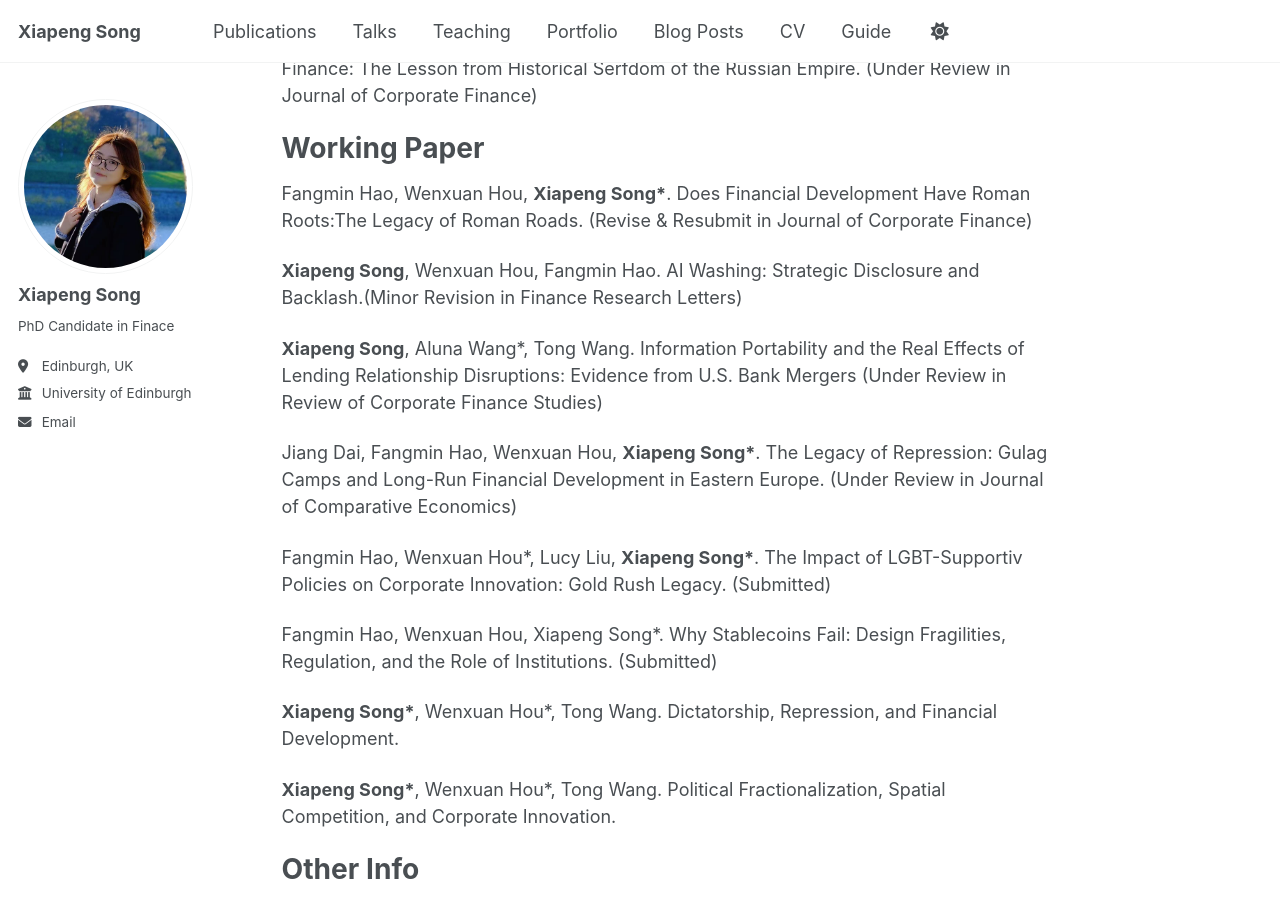
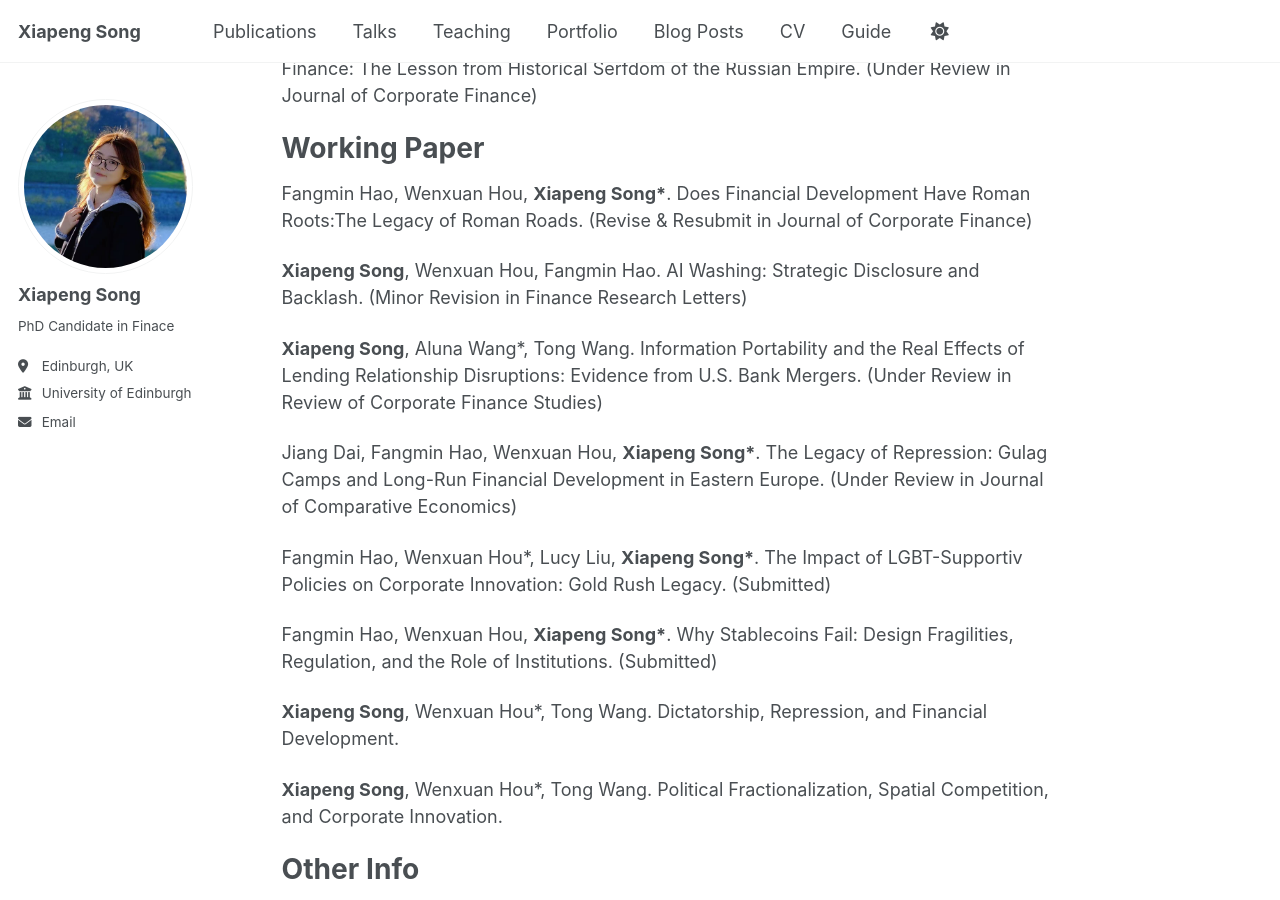
Before and after one commit to xiapengsong/xiapengsong.github.io, a Jekyll site: the page built from _pages/about.md, in a window 1280 px wide and 900 px high, scrolled down 668 px. Built offline with Jekyll 4.4.1, drawn with Linux system fonts in a browser that asks for light colours; a script bundle is joined from its source files by our own code; library files that are not in the unit come from our copies.

```diff
--- a/_pages/about.md
+++ b/_pages/about.md
@@ -35,19 +35,19 @@ Working Paper
 ======
 Fangmin Hao, Wenxuan Hou, **Xiapeng Song\***. Does Financial Development Have Roman Roots:The Legacy of Roman Roads. (Revise & Resubmit in Journal of Corporate Finance)
 
-**Xiapeng Song**, Wenxuan Hou, Fangmin Hao. AI Washing: Strategic Disclosure and Backlash.(Minor Revision in Finance Research Letters)
+**Xiapeng Song**, Wenxuan Hou, Fangmin Hao. AI Washing: Strategic Disclosure and Backlash. (Minor Revision in Finance Research Letters)
 
-**Xiapeng Song**, Aluna Wang*, Tong Wang. Information Portability and the Real Effects of Lending Relationship Disruptions: Evidence from U.S. Bank Mergers (Under Review in Review of Corporate Finance Studies)
+**Xiapeng Song**, Aluna Wang*, Tong Wang. Information Portability and the Real Effects of Lending Relationship Disruptions: Evidence from U.S. Bank Mergers. (Under Review in Review of Corporate Finance Studies)
 
 Jiang Dai, Fangmin Hao, Wenxuan Hou, **Xiapeng Song\***. The Legacy of Repression: Gulag Camps and Long-Run Financial Development in Eastern Europe. (Under Review in Journal of Comparative Economics)
 
 Fangmin Hao, Wenxuan Hou*, Lucy Liu, **Xiapeng Song\***. The Impact of LGBT-Supportiv Policies on Corporate Innovation: Gold Rush Legacy. (Submitted)
 
-Fangmin Hao, Wenxuan Hou, Xiapeng Song*. Why Stablecoins Fail: Design Fragilities, Regulation, and the Role of Institutions. (Submitted)
+Fangmin Hao, Wenxuan Hou, **Xiapeng Song\***. Why Stablecoins Fail: Design Fragilities, Regulation, and the Role of Institutions. (Submitted)
 
-**Xiapeng Song\***, Wenxuan Hou*, Tong Wang. Dictatorship, Repression, and Financial Development.
+**Xiapeng Song**, Wenxuan Hou*, Tong Wang. Dictatorship, Repression, and Financial Development.
 
-**Xiapeng Song\***, Wenxuan Hou*, Tong Wang. Political Fractionalization, Spatial Competition, and Corporate Innovation.
+**Xiapeng Song**, Wenxuan Hou*, Tong Wang. Political Fractionalization, Spatial Competition, and Corporate Innovation.
 
 
 Other Info
```
